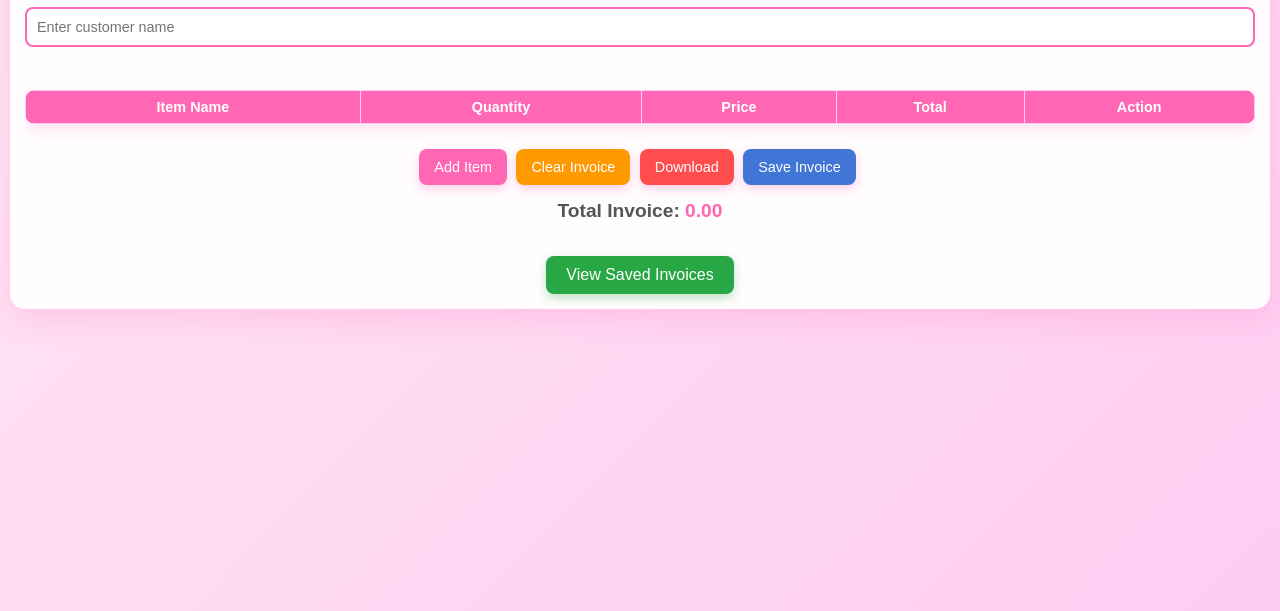
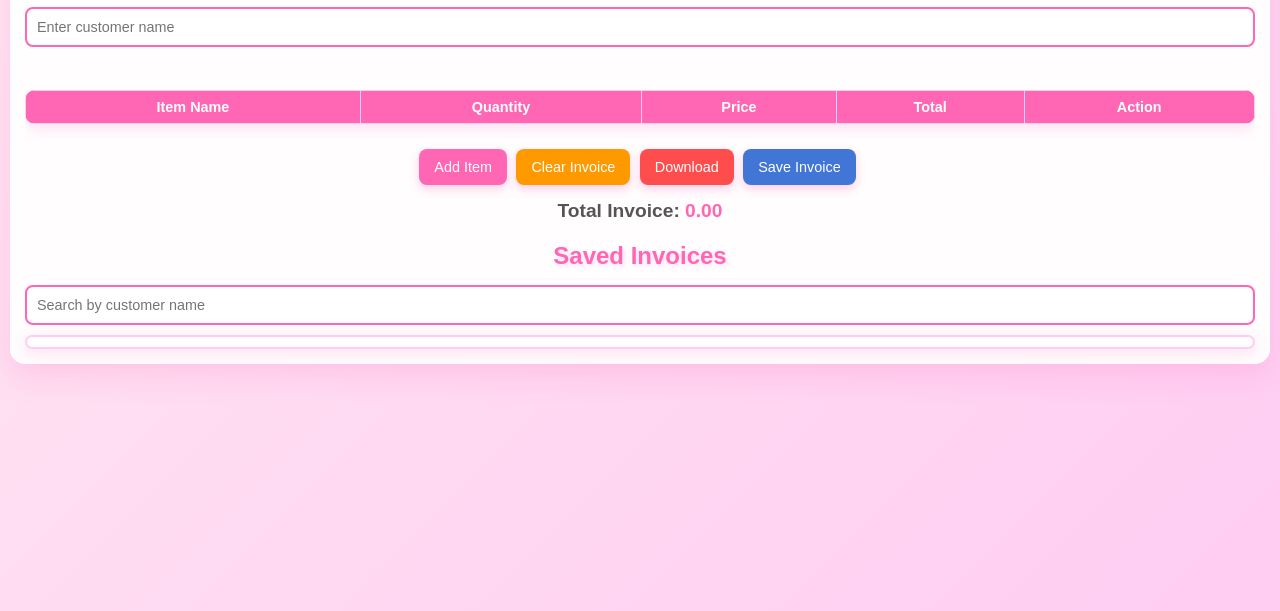
Before and after one commit to Lyc200/jaysainvoice, a plain HTML site: page index.html in a window 1280 px wide. Shown: the part 189-800 px from the top of the page. Drawn offline with nearby package versions, Linux system fonts and the light colour scheme.

Commit message:
Update index.html

```diff
--- a/index.html
+++ b/index.html
@@ -43,8 +43,18 @@
         <!-- Grand Total -->
         <h3>Total Invoice: <span id="grandTotal">0.00</span></h3>
 
-        <!-- Link to View Saved Invoices -->
-        <a href="saved-invoices.html" class="view-invoices-btn">View Saved Invoices</a>
+        <!-- Saved Invoices Section -->
+        <div class="records-section">
+            <h2>Saved Invoices</h2>
+
+            <!-- Search Bar -->
+            <input type="text" id="searchInput" class="input-field" placeholder="Search by customer name">
+
+            <!-- List of Saved Customers -->
+            <div class="records-list" id="customerList">
+                <!-- Saved customers will be displayed here -->
+            </div>
+        </div>
     </div>
 
     <!-- Hidden container for print-friendly invoice -->
```
